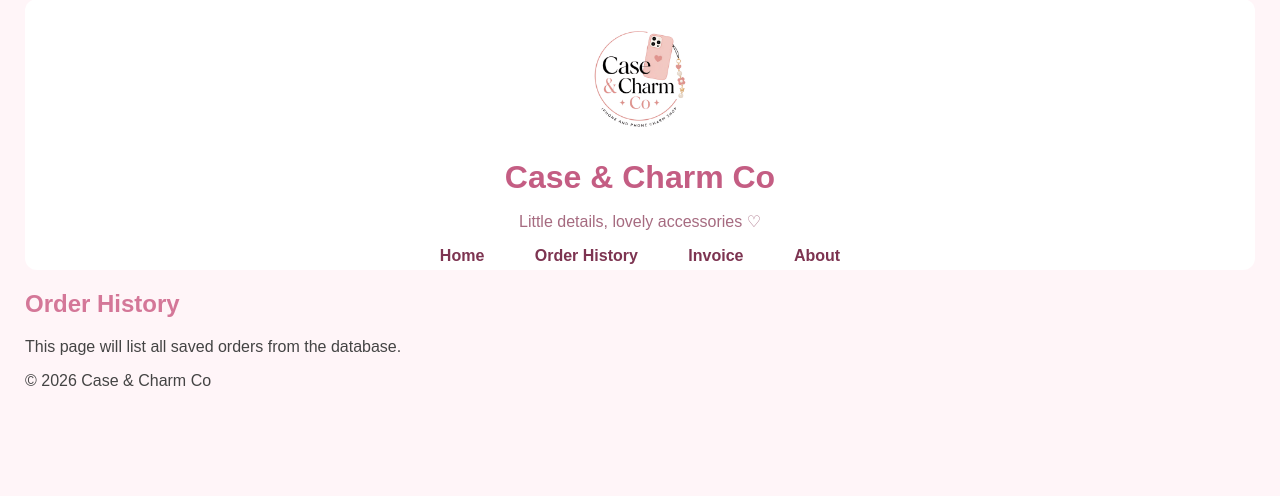
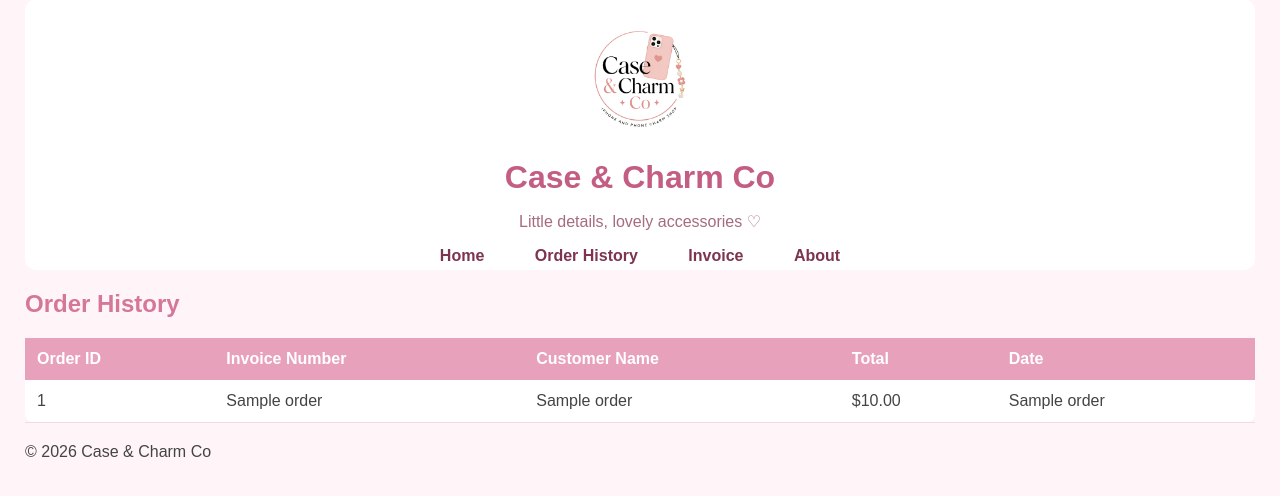
Before and after one commit to gursimrran/AS91896---AS91897--asses, a Flask app: template templates/order_history.html in a window 1280 px wide. Shown: the part 26-522 px from the top of the page. Run offline with Flask 3, Linux system fonts and the light colour scheme; the template is opened without the code that fills it: most values are stand-ins (such as "Sample title", 1, 10 or a date in 2020).

Commit message:
Displayed saved orders on order history page.

```diff
--- a/app.py
+++ b/app.py
@@ -125,7 +125,13 @@ def view_invoice():
 
 @app.route('/orders')
 def order_history():
-    return render_template('order_history.html')
+    with sqlite3.connect('case_charm.db') as conn:
+        cursor = conn.cursor()
+
+        cursor.execute("SELECT * FROM orders ORDER BY order_id DESC")
+        orders = cursor.fetchall()
+
+    return render_template('order_history.html', orders=orders)
 
 @app.route('/add_to_cart', methods=['POST'])
 def add_to_cart():
--- a/templates/order_history.html
+++ b/templates/order_history.html
@@ -4,5 +4,28 @@
 
 {% block content %}
     <h2>Order History</h2>
-    <p>This page will list all saved orders from the database.</p>
+    {% if orders %}
+    <table>
+        <tr>
+            <th>Order ID</th>
+            <th>Invoice Number</th>
+            <th>Customer Name</th>
+            <th>Total</th>
+            <th>Date</th>
+        </tr>
+
+        {% for order in orders %}
+        <tr>
+            <td>{{ order[0] }}</td>
+            <td>{{ order[1] }}</td>
+            <td>{{ order[2] }}</td>
+            <td>${{ '%.2f'|format(order[5]) }}</td>
+            <td>{{ order[6] }}</td>
+        </tr>
+        {% endfor %}
+    </table>
+{% else %}
+    <p>No orders have been placed yet.</p>
+{% endif %}
+
 {% endblock %}
```
